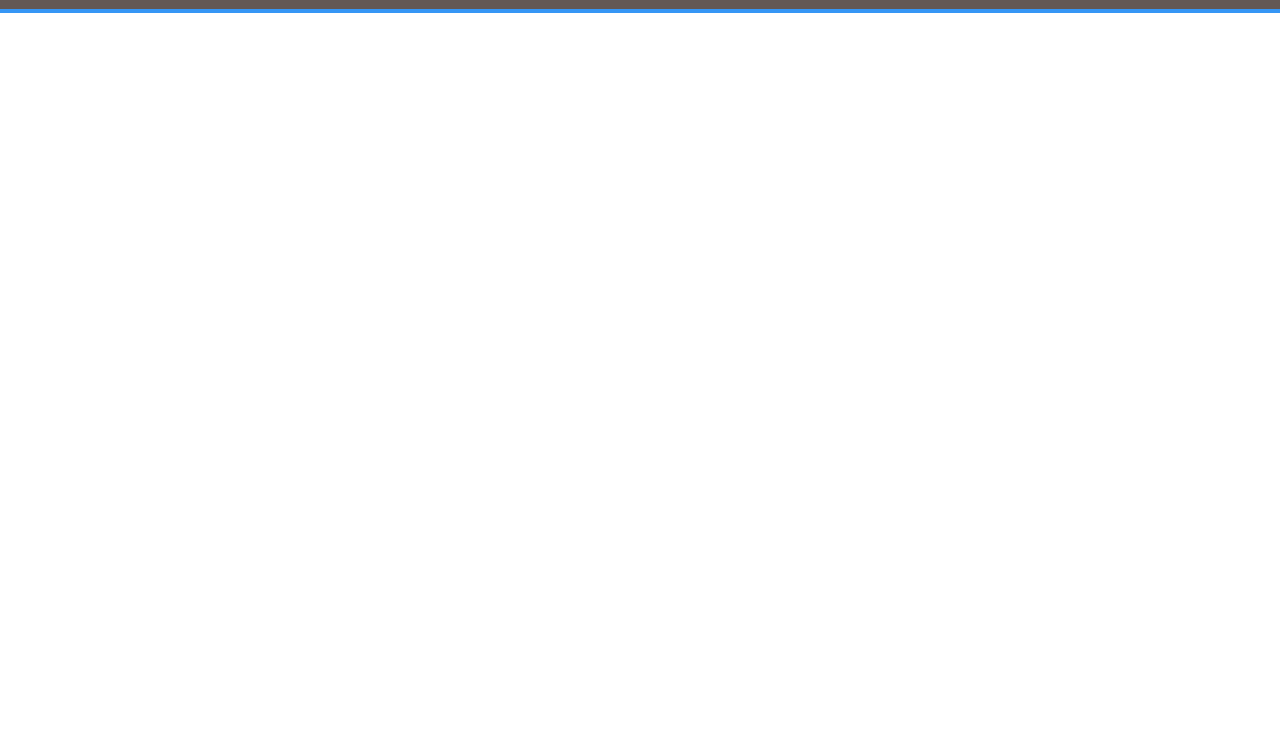
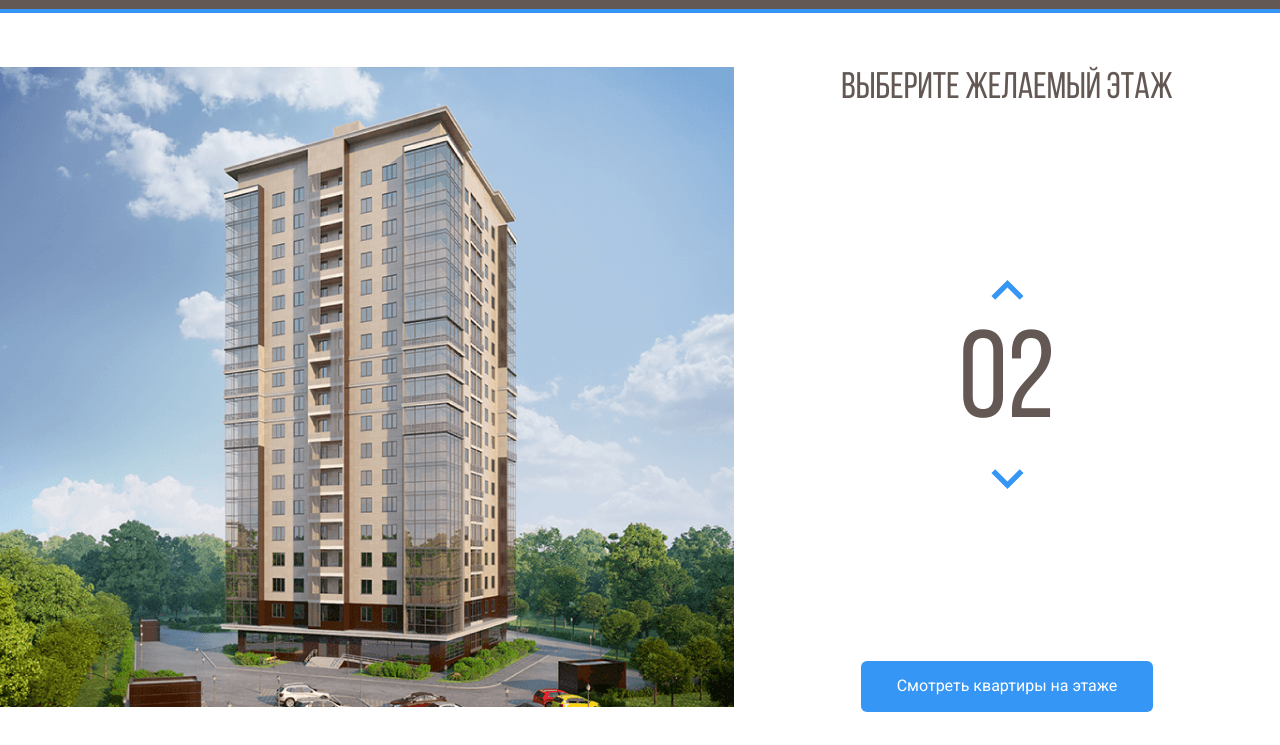
Before and after one commit to esbattalova/melody, a plain HTML site: page index.html in a window 1280 px wide. Shown: the part 55-800 px from the top of the page. Drawn offline with Linux system fonts and the light colour scheme.

Commit message:
Схема дома и верстка навигации

```diff
--- a/css/style.css
+++ b/css/style.css
@@ -1,3 +1,14 @@
+@font-face {
+    font-family: 'Bebas Neue';
+    src: local('Bebas Neue Regular Regular'), local('BebasNeueRegular'),
+        url('../fonts/BebasNeueRegular.woff2') format('woff2'),
+        url('../fonts/BebasNeueRegular.woff') format('woff');
+    font-weight: normal;
+    font-style: normal;
+    font-display: swap;
+}
+
+
 * {
     box-sizing: border-box;
 }
@@ -59,3 +70,72 @@ body {
     text-decoration: none;
     color: #fff;
 }
+
+.main {
+    max-width: 1280px;
+    margin: auto;
+    padding-top: 54px;
+    display: flex;
+}
+
+.main-info {
+    flex-grow: 1;
+    text-align: center;
+    display: flex;
+    flex-direction: column;
+    align-items: center;
+    justify-content: space-between;
+}
+
+.home-image path {
+    opacity: 0;
+    cursor: pointer;
+}
+
+.home-image path:hover {
+    opacity: 1;
+}
+
+.counter-group {
+    display: flex;
+    flex-direction: column;
+    align-items: center;
+}
+
+.counter-button {
+    background-color: #fff;
+    border: none;
+    cursor: pointer;
+}
+
+.counter-arrow-down {
+    transform: rotateX(180deg);
+}
+
+.main-title {
+    font-family: 'Bebas Neue', sans-serif;
+    font-weight: normal;
+    font-size: 37px;
+    line-height: 44px;
+    color: #635854;
+    margin: 0;
+}
+
+.counter {
+    color: #635854;
+    font-family: 'Bebas Neue',
+        sans-serif;
+    font-size: 124px;
+    margin-top: 10px;
+    margin-bottom: 10px;
+
+}
+
+.button-primary {
+    background: #3596F5;
+    border-radius: 6px;
+    color: #fff;
+    border: none;
+    padding: 16px 36px;
+    cursor: pointer;
+}
--- a/index.html
+++ b/index.html
@@ -40,5 +40,49 @@
      </div>
      <!-- /.navbar -->
  </header>
+ <main class="main">
+     <div class="main-image">
+     <svg class="home-image" width="734" height="640" viewBox="0 0 734 640" fill="none" xmlns="http://www.w3.org/2000/svg" xmlns:xlink="http://www.w3.org/1999/xlink">
+<rect width="734" height="640" fill="url(#pattern0)"/>
+<defs>
+<pattern id="pattern0" patternContentUnits="objectBoundingBox" width="1" height="1">
+<use xlink:href="#image0" transform="translate(-0.00408719) scale(0.0013624 0.0015625)"/>
+</pattern>
+<image id="image0" width="740" height="640" xlink:href="img/home.png"/>
+</defs>
+<path d="M222 529L442.8 537L512 523.3V545L443.5 564.7L222 553.7V529Z" fill="#3595F6" fill-opacity="0.75"/>
+<path d="M223 526V501L443.3 504.3L513 501V521L443.7 534L223 526Z" fill="#3595F6" fill-opacity="0.75"/>
+<path d="M223 500V475H444H513V498L445 505L223 500Z" fill="#3595F6" fill-opacity="0.75"/>
+<path d="M223 476V451L444.3 447.3L512 454V476H444" fill="#3595F6" fill-opacity="0.75"/>
+<path d="M223 450V424L444.5 420.7L513 431.7V453L444 446.3L223 450Z" fill="#3595F6" fill-opacity="0.75"/>
+<path d="M222 423V399.3L443 387L514 410V431.3L443 419L222 423Z" fill="#3595F6" fill-opacity="0.75"/>
+<path d="M222 401V376L444.2 359.7L514 388.3V409L443.7 387.3L222 401Z" fill="#3595F6" fill-opacity="0.75"/>
+<path d="M222 376V351L444.5 330.7L514 367.3V388L442 359.3L222 376Z" fill="#3595F6" fill-opacity="0.75"/>
+<path d="M222 350V326L445 301.3L514 345.3V367L444.7 329L222 350Z" fill="#3595F6" fill-opacity="0.75"/>
+<path d="M222 325V301L444.5 272.3L514 323.3V344L443.7 301.7L222 325Z" fill="#3595F6" fill-opacity="0.75"/>
+<path d="M221 301V277L443.3 244L514 303.3V323L444 272.3L221 301Z" fill="#3595F6" fill-opacity="0.75"/>
+<path d="M222 276V252L443.2 217L513 281V302L444.3 243.7L222 276Z" fill="#3595F6" fill-opacity="0.75"/>
+<path d="M222 252V227L444.3 189L513 259.3V280L444 216L222 252Z" fill="#3595F6" fill-opacity="0.75"/>
+<path d="M222 226V201L442.8 157.3L513 236.3V259L444 185.7L222 226Z" fill="#3595F6" fill-opacity="0.75"/>
+<path d="M223 202V177L443 129L513 214V237L442.3 157.7L223 202Z" fill="#3595F6" fill-opacity="0.75"/>
+<path d="M222 177V152L441.8 100L513 192.3V215L443.3 128.7L222 177Z" fill="#3595F6" fill-opacity="0.75"/>
+<path d="M222 152V126L444 69.3L513 171V192L443.7 100.3L222 152Z" fill="#3595F6" fill-opacity="0.75"/>
+</svg>
+</div>
+
+<div class="main-info">
+    <h2 class="main-title">Выберите желаемый этаж</h2>
+<div class="counter-group">
+    <button class="counter-button counter-up">
+        <img src="img/arrow.svg" alt="arrow-up" class="counter-arrow counter-arrow-up">
+    </button>
+    <span class="counter">02</span>
+    <button class="counter-button counter-down">
+        <img src="img/arrow.svg" alt="arrow-down" class="counter-arrow counter-arrow-down">
+    </button>
+</div>
+<button class="button button-primary">Смотреть квартиры на этаже</button>
+</div>
+</main>
 </body>
 </html>
```
Also changed, not shown: fonts/BebasNeueCyrillic.woff (added), fonts/BebasNeueCyrillic.woff2 (added), fonts/BebasNeueRegular.woff (added), fonts/BebasNeueRegular.woff2 (added), img/Group 3.svg (added), img/arrow.svg (added), img/home.png (added).
